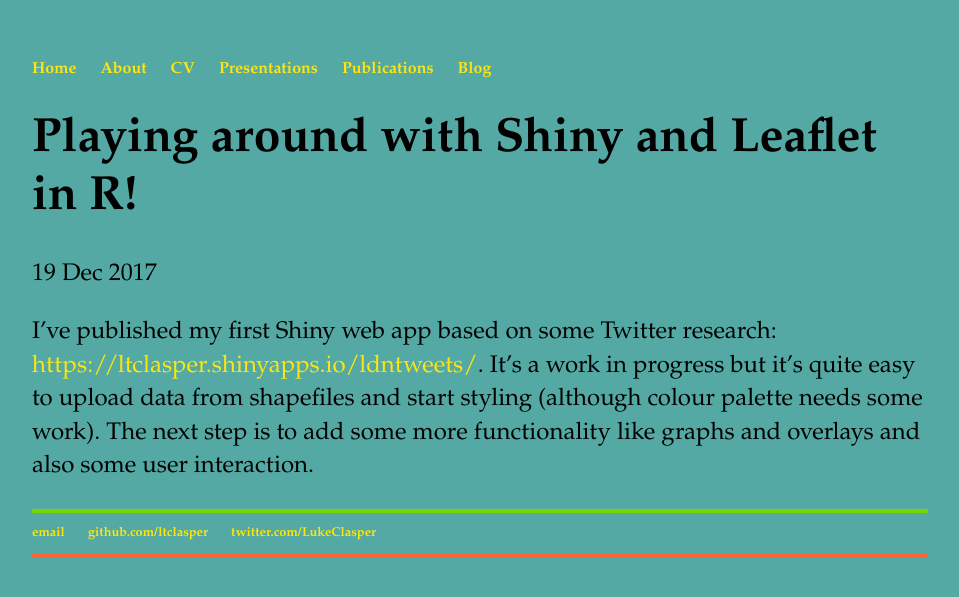
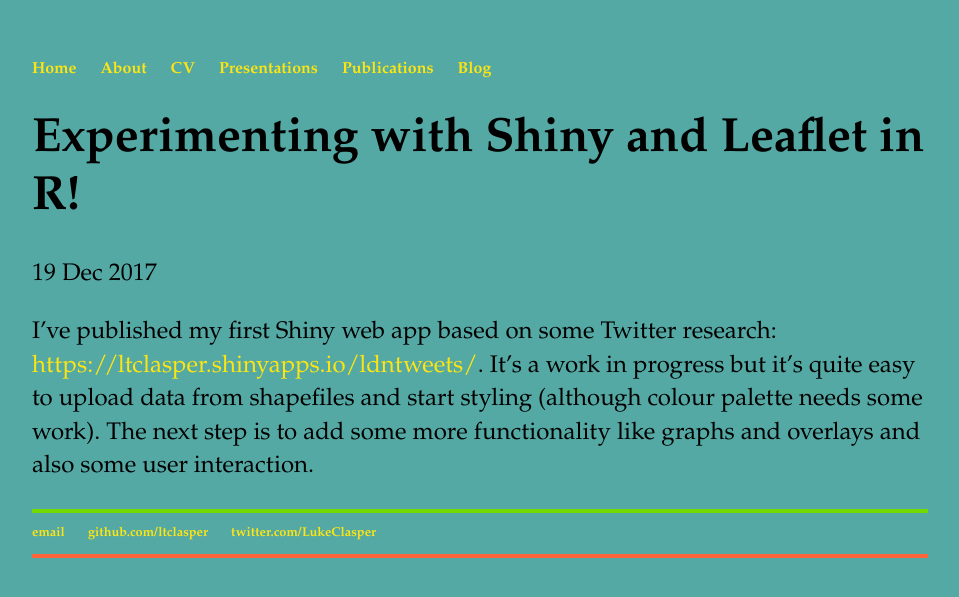
Before and after one commit to ltclasper/ltclasper.github.io, a Jekyll site: the page built from _posts/2017-12-19-playing-around-with-shiny-and-leaflet-in-r.md, in a window 1280 px wide. Shown: the top 597 px of the page, without its empty margins (160-1119 px from the left). Built offline with Jekyll 4.4.1, drawn with Linux system fonts in a browser that asks for light colours.

Commit message:
Update 2017-12-19-playing-around-with-shiny-and-leaflet-in-r.md

```diff
--- a/_posts/2017-12-19-playing-around-with-shiny-and-leaflet-in-r.md
+++ b/_posts/2017-12-19-playing-around-with-shiny-and-leaflet-in-r.md
@@ -1,6 +1,6 @@
 ---
 layout: post
-title: "Playing around with Shiny and Leaflet in R!"
+title: "Experimenting with Shiny and Leaflet in R!"
 date: 2017-12-19
 ---
 
```
